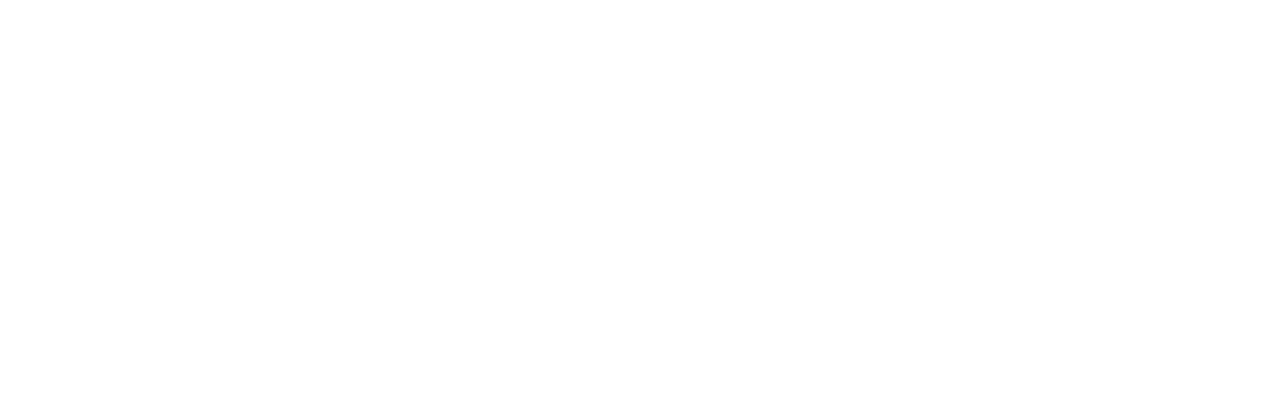
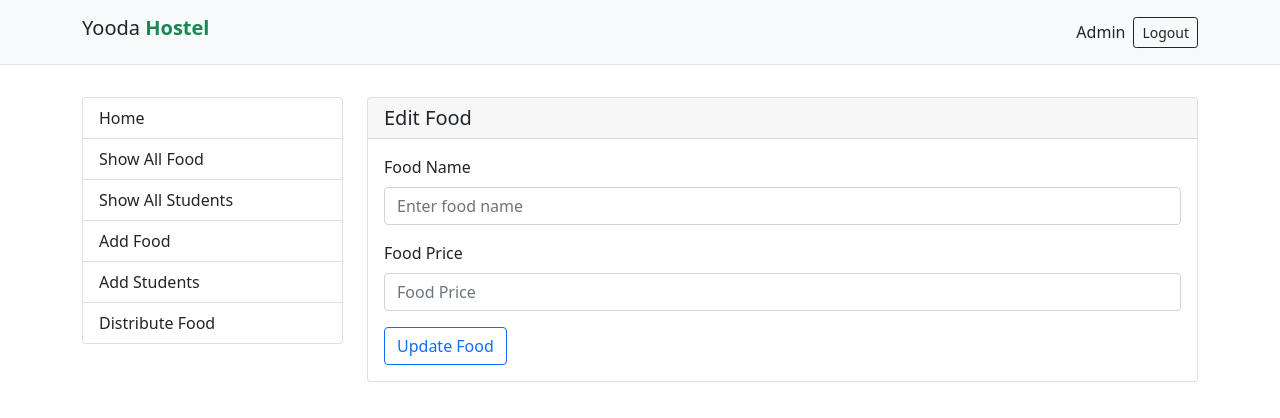
Before and after one commit to Mostakimul/yooda-hostel-client, a React (Create React App) app: page /edit-foods/1 in a window 1280 px wide. Before the commit this address had no page. Shown: the top 418 px of the page. Built offline with nearby package versions, Linux system fonts and the light colour scheme; no server answers.

Commit message:
food edit function

```diff
--- a/src/App.js
+++ b/src/App.js
@@ -8,6 +8,7 @@ import ShowStudents from './pages/ShowStudents';
 import EditStudent from './pages/EditStudent';
 import DistributeFood from './pages/DistributeFood';
 import ServeForm from './pages/ServeForm';
+import EditFood from './pages/EditFood';
 
 function App() {
   return (
@@ -21,6 +22,7 @@ function App() {
         <Route path="/show-students/:id" element={<EditStudent />} />
         <Route path="/distribution-food" element={<DistributeFood />} />
         <Route path="/serve-students/:id/:shift" element={<ServeForm />} />
+        <Route path="/edit-foods/:id" element={<EditFood />} />
       </Routes>
     </BrowserRouter>
   );
--- /dev/null
+++ b/src/pages/EditFood.js
@@ -0,0 +1,107 @@
+import React, { useEffect, useState } from 'react';
+import AdminPageLayout from '../components/layout/AdminPageLayout';
+import { useForm } from 'react-hook-form';
+import { Alert, Button, Form } from 'react-bootstrap';
+import axios from 'axios';
+import { useParams } from 'react-router-dom';
+
+const EditFood = () => {
+  const {
+    register,
+    handleSubmit,
+    formState: { errors },
+    reset,
+  } = useForm();
+
+  const { id } = useParams();
+
+  const [food, setFood] = useState({});
+
+  // loading and success state
+  const [isLoading, setIsLoading] = useState(false);
+  const [isSuccess, setIsSuccess] = useState(null);
+
+  useEffect(() => {
+    setIsLoading(true);
+    axios
+      .get(`https://aqueous-reef-45630.herokuapp.com/foods/${id}`)
+      .then((res) => {
+        setFood(res.data);
+      })
+      .catch((err) => {
+        console.log(err);
+      })
+      .finally(() => {
+        setIsLoading(false);
+      });
+  }, [id]);
+
+  const onSubmit = (data) => {
+    setIsLoading(true);
+    axios
+      .put(`https://aqueous-reef-45630.herokuapp.com/foods/${id}`, data)
+      .then((res) => {
+        console.log(res);
+        if (res.data.acknowledged === true) {
+          setIsLoading(false);
+          setIsSuccess(true);
+          reset({});
+        }
+      })
+      .catch((err) => {
+        console.log(err);
+        setIsSuccess(false);
+      })
+      .finally(() => {
+        setIsLoading(false);
+      });
+  };
+
+  return (
+    <AdminPageLayout pageTitle={'Edit Food'}>
+      {!!isSuccess && (
+        <Alert variant="success">Food Updated Successfully!</Alert>
+      )}
+      <Form onSubmit={handleSubmit(onSubmit)}>
+        <Form.Group className="mb-3" controlId="foodName">
+          <Form.Label>Food Name</Form.Label>
+          <Form.Control
+            type="text"
+            {...register('foodName', { required: true })}
+            defaultValue={food?.foodName}
+            placeholder="Enter food name"
+            required
+          />
+          <Form.Control.Feedback type="invalid">
+            {errors.foodName && <span>This field is required</span>}
+          </Form.Control.Feedback>
+        </Form.Group>
+
+        <Form.Group className="mb-3" controlId="foodPrice">
+          <Form.Label>Food Price</Form.Label>
+          <Form.Control
+            type="text"
+            {...register('foodPrice', { required: true })}
+            defaultValue={food?.foodPrice}
+            placeholder="Food Price"
+            required
+          />
+          <Form.Control.Feedback type="invalid">
+            {errors.foodPrice && <span>This field is required</span>}
+          </Form.Control.Feedback>
+        </Form.Group>
+        {isLoading ? (
+          <Button variant="outline-primary" type="submit" disabled>
+            Update Food
+          </Button>
+        ) : (
+          <Button variant="outline-primary" type="submit">
+            Update Food
+          </Button>
+        )}
+      </Form>
+    </AdminPageLayout>
+  );
+};
+
+export default EditFood;
--- a/src/pages/ShowFoods.js
+++ b/src/pages/ShowFoods.js
@@ -12,7 +12,7 @@ const FoodTable = (props) => {
       <td>{foodName}</td>
       <td>{foodPrice}</td>
       <td>
-        <Link to={`/edit-food`}>
+        <Link to={`/edit-foods/${_id}`}>
           <button
             type="button"
             className="btn btn-outline-primary btn-sm me-2 my-1"
```
